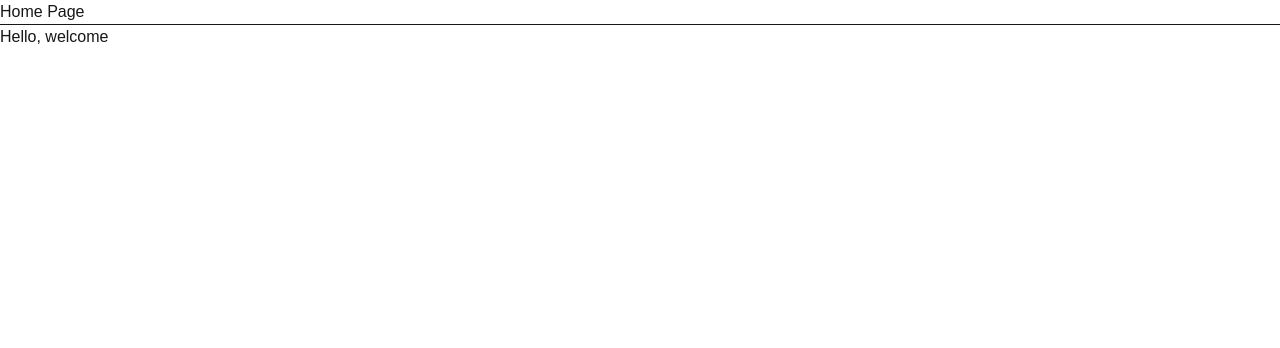
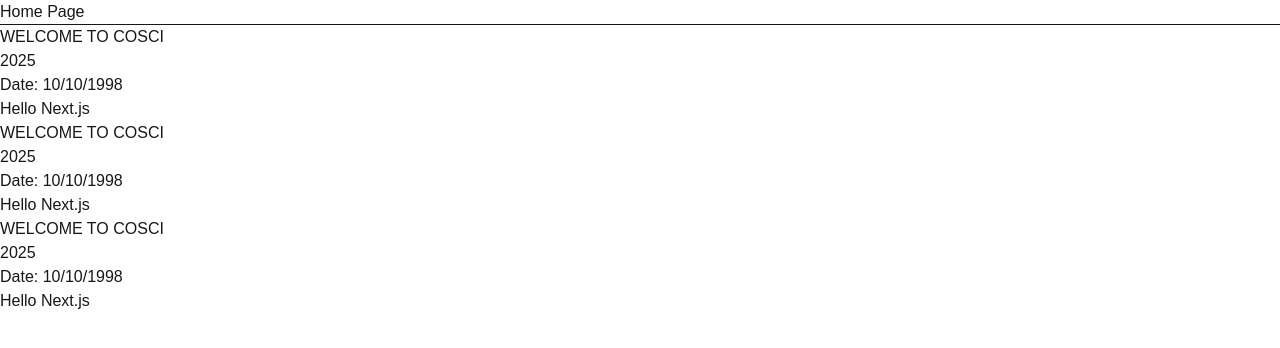
Before and after one commit to beacheese/nextjs-cosci-app, a Next.js app: page / in a window 1280 px wide. Shown: the top 348 px of the page. Built offline with nearby package versions, Linux system fonts and the light colour scheme.

Commit message:
add welcome

```diff
--- /dev/null
+++ b/app/components/AppWelcome.tsx
@@ -0,0 +1,17 @@
+export default function AppWelcome() {
+    const title = 'Welcome to cosci';
+    const currentYear = <p>2025</p>;
+    const isShow = true;
+    return (
+        <>
+            <p>{title.toUpperCase()}</p>
+            {currentYear}
+            {
+                isShow && <p>Date: 10/10/1998</p>
+            }
+            {
+                isShow ? <p>Hello Next.js</p> : <p>Hello JavaScript</p>
+            }
+        </>
+    )
+};
--- a/app/page.tsx
+++ b/app/page.tsx
@@ -1,9 +1,14 @@
+import App from "next/app";
+import AppWelcome from "./components/AppWelcome";
+
 export default function Home() {
   return (
     <div>
       <h1>Home Page</h1>
-      <hr></hr>
-      <p>Hello, welcome</p>
+      <hr />
+      <AppWelcome />
+      <AppWelcome />
+      <AppWelcome />
     </div>
   )
 };
```
